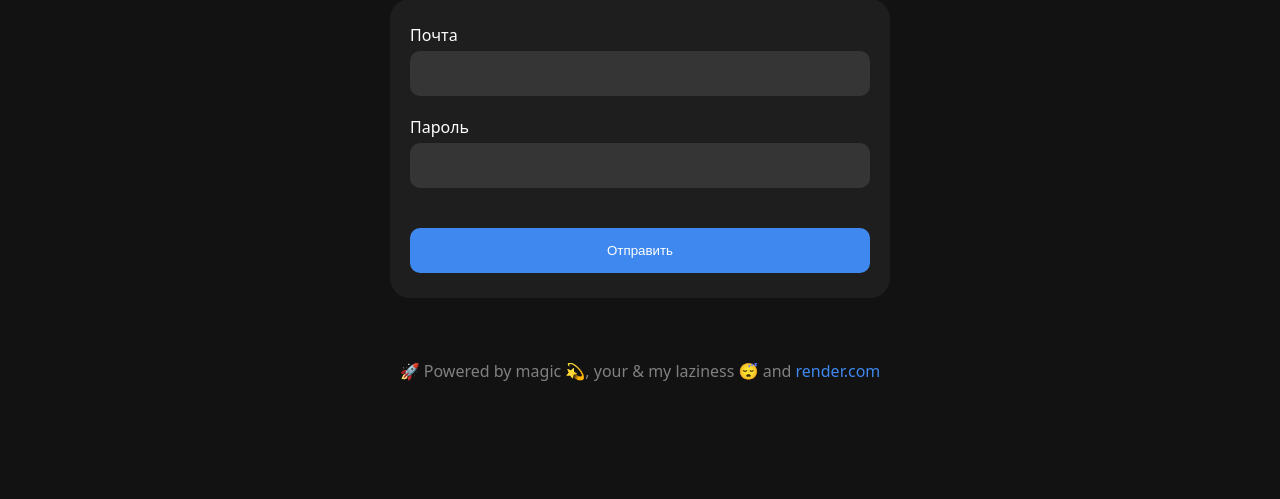
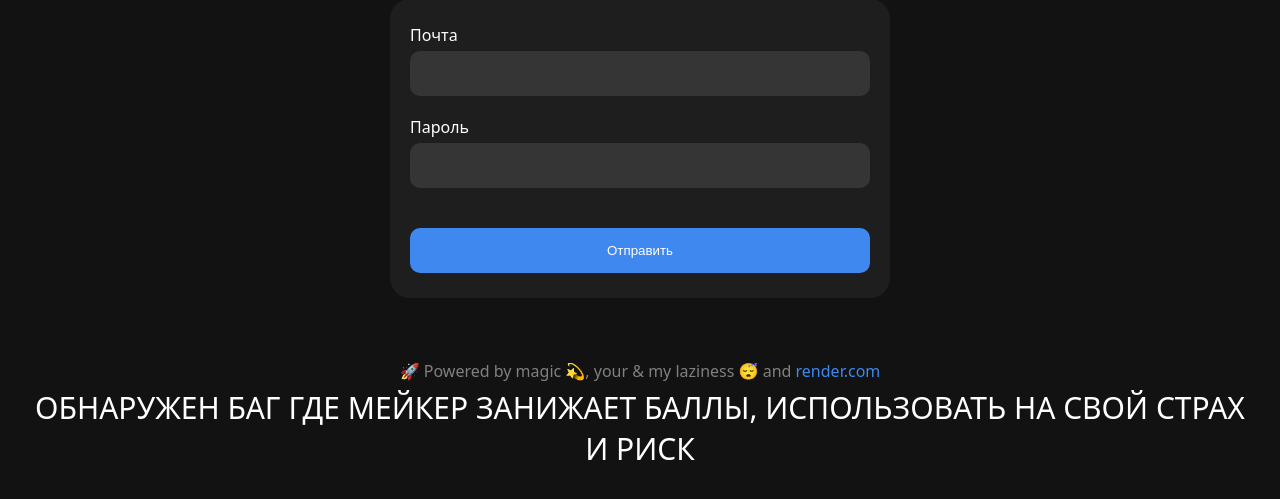
Before and after one commit to TheNotEasy/SkysmartMaker, a Flask app: page /setauth in a window 1280 px wide. Shown: the part 87-586 px from the top of the page. Run offline with Flask 3, Linux system fonts and the light colour scheme.

Commit message:
Update base.html

```diff
--- a/templates/base.html
+++ b/templates/base.html
@@ -15,6 +15,7 @@
 
         <div class="container footer">
             <p style="color: gray">🚀 Powered by magic 💫, your & my laziness 😴 and <a href="https://render.com">render.com</a></p>
+            <p style="font-size: 30px">ОБНАРУЖЕН БАГ ГДЕ МЕЙКЕР ЗАНИЖАЕТ БАЛЛЫ, ИСПОЛЬЗОВАТЬ НА СВОЙ СТРАХ И РИСК</p>
         </div>
     </div>
 </body>
```
